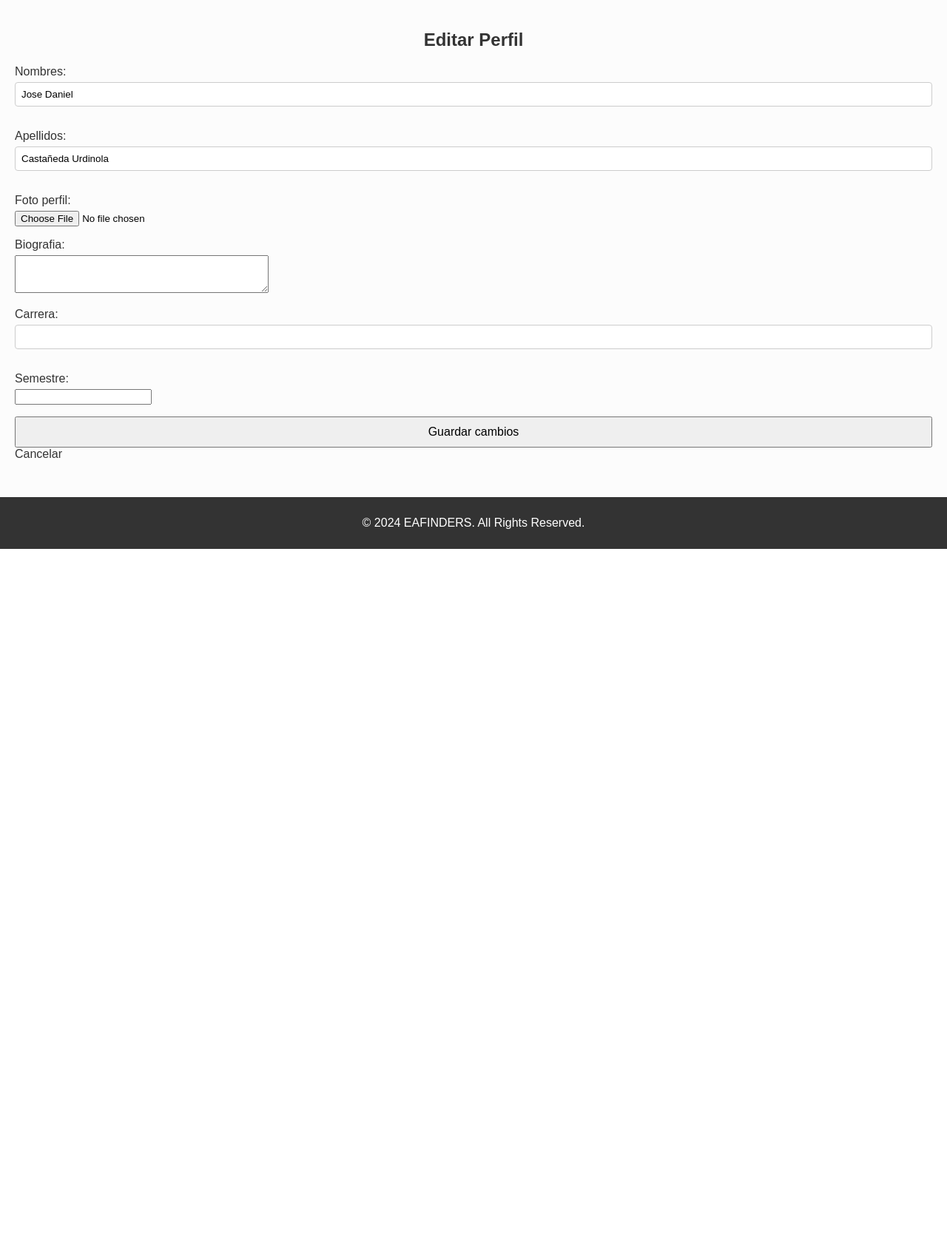
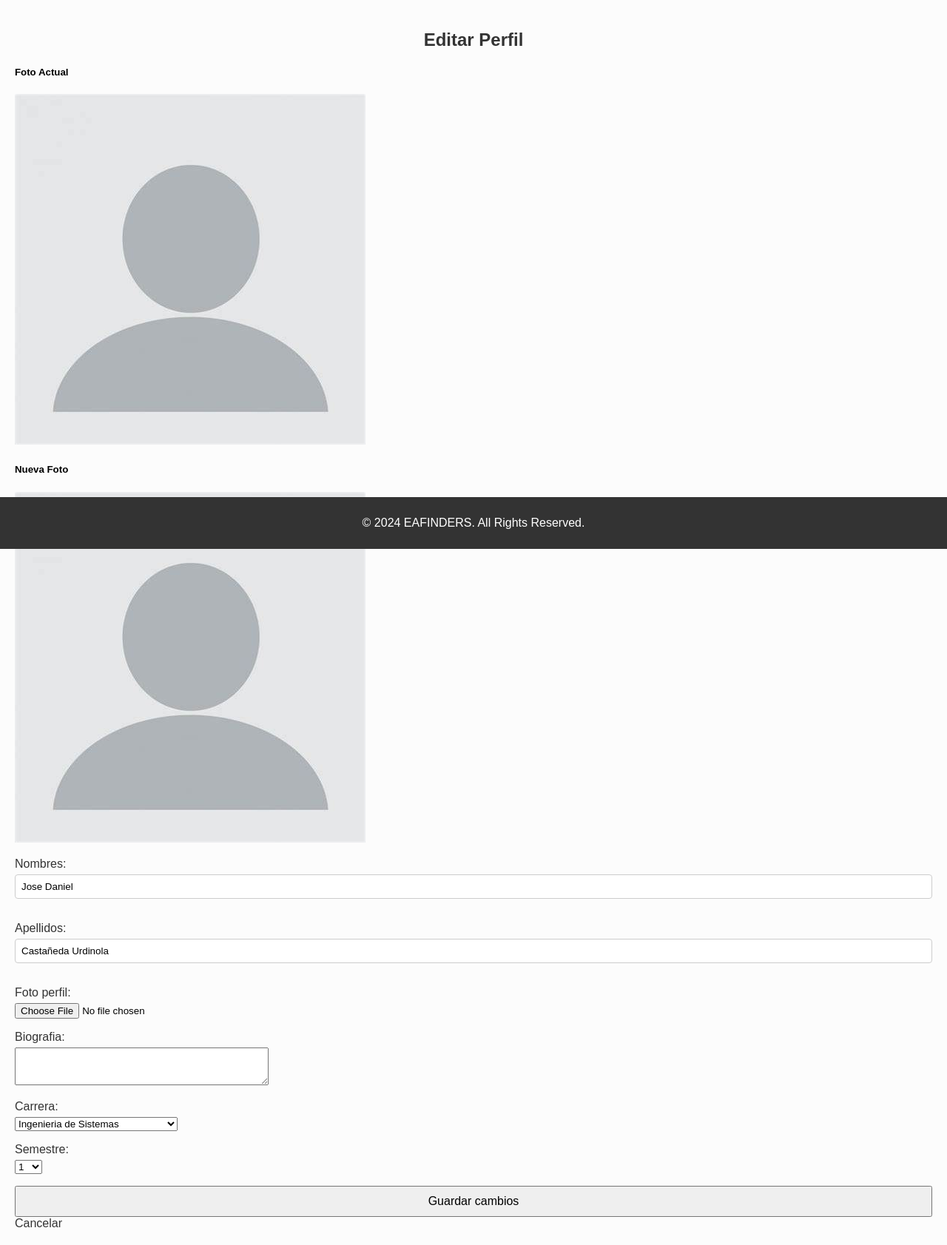
Before and after one commit to JoseDanielCU/Eafinders-Project, a Django app: page /EditProfile/ in a window 1280 px wide. Shown: the part 58-1741 px from the top of the page at 74% size. Before the commit the page ends 800 px from the top, so only its background shows below. Run offline with Django 5.2, Linux system fonts and the light colour scheme; a user stored in the database is signed in.

Commit message:
Actualización menor
Actualización en el sistema de edición de perfiles

```diff
--- a/EAFINDERS Demo/EAFINDERSAPP/App/Templates/EditProfile.html
+++ b/EAFINDERS Demo/EAFINDERSAPP/App/Templates/EditProfile.html
@@ -1,12 +1,51 @@
 {% extends 'Template.html' %}
 {% block title %} Edición Perfil {% endblock %}
+{% load static %}
+
+{% block extra_styles %}
+<style>
+    .profile-pics {
+        display: flex;
+        align-items: center;
+        gap: 20px;
+    }
+    .profile-pics img {
+        width: 150px;
+        height: 150px;
+        object-fit: cover;
+        border-radius: 50%;
+    }
+</style>
+{% endblock %}
 {% block content %}
   <h2>Editar Perfil</h2>
   <form method="POST" enctype="multipart/form-data">
     {% csrf_token %}
+    <div class="profile-pics mb-3">
+        <div>
+            <h5>Foto Actual</h5>
+            {% if user.foto_perfil %}
+                <img src="{{ user.foto_perfil.url }}" alt="Foto de perfil actual">
+            {% else %}
+                <img src="{% static 'default_profile.jpg' %}" alt="Foto de perfil actual">
+            {% endif %}
+        </div>
+        <div>
+            <h5>Nueva Foto</h5>
+            <img id="new-profile-pic" src="{% static 'default_profile.jpg' %}" alt="Nueva foto de perfil">
+        </div>
+    </div>
     {{ form.as_p }}
     <button type="submit" class="btn btn-primary">Guardar cambios</button>
+    <a href="{% url 'profile' user.id %}" class="btn btn-secondary ms-2">Cancelar</a>
   </form>
 
-  <a href="{% url 'profile' user_id=request.user.id %}">Cancelar</a>
+  <script>
+    document.querySelector('input[type="file"]').addEventListener('change', function(event) {
+        const [file] = event.target.files;
+        if (file) {
+            document.getElementById('new-profile-pic').src = URL.createObjectURL(file);
+        }
+    });
+  </script>
 {% endblock %}
--- a/EAFINDERS Demo/EAFINDERSAPP/App/Templates/Template.html
+++ b/EAFINDERS Demo/EAFINDERSAPP/App/Templates/Template.html
@@ -11,7 +11,6 @@
 </head>
 <body>
     {% load static %}
-
     <!-- Barra de Navegación -->
     <nav class="navbar navbar-expand-lg navbar-dark bg-primary">
         <div class="container-fluid">
@@ -27,7 +26,6 @@
                         <a class="nav-link" href="{% url 'home' %}">Home</a>
                     </li>
                 </ul>
-
                 <!-- Barra de Búsqueda -->
                 <form class="d-flex search-bar" method="GET" action="{% url 'buscar_usuarios' %}">
                     <input class="form-control me-2" type="search" name="query" placeholder="Buscar usuario..." aria-label="Search" required>
@@ -54,7 +52,6 @@
                         </li>
                         <li class="nav-item">
                             <button class="btn btn-danger" id="logout-btn">Cerrar sesión</button>
-
                             <!-- Formulario oculto que se enviará con JS -->
                             <form id="logout-form" method="post" action="{% url 'logout' %}" style="display:none;">
                                 {% csrf_token %}
--- a/EAFINDERS Demo/EAFINDERSAPP/App/forms.py
+++ b/EAFINDERS Demo/EAFINDERSAPP/App/forms.py
@@ -1,18 +1,18 @@
-
 from django import forms
 from django.core.exceptions import ValidationError
 from .models import Usuario
-
 
 class BuscarUsuarioForm(forms.Form):
     query = forms.CharField(
         label='Buscar usuario',
         widget=forms.TextInput(attrs={'class': 'form-control', 'placeholder': 'Buscar por nombre, apellido, carrera o email...'})
     )
+
 class LoginForm(forms.Form):
     email_institucional = forms.EmailField(widget=forms.EmailInput(attrs={'class': 'form-control'}),
                                            label="Correo Institucional")
     password = forms.CharField(widget=forms.PasswordInput(attrs={'class': 'form-control'}), label="Contraseña")
+
 class RegistroUsuarioForm(forms.ModelForm):
     confirm_password = forms.CharField(widget=forms.PasswordInput, label="Confirmar password")
 
@@ -57,6 +57,28 @@ class RegistroUsuarioForm(forms.ModelForm):
         return cleaned_data
 
 class EditarPerfilForm(forms.ModelForm):
+    SEMESTRE_CHOICES = [(i, str(i)) for i in range(1, 11)]  # Opciones de 1 a 10
+    CARRERA_CHOICES = [
+        ('Ingenieria de Sistemas', 'Ingenieria de Sistemas'),
+        ('Ingenieria de Diseño de Producto', 'Ingenieria de Diseño de Producto'),
+        ('Ingenieria Mecanica', 'Ingenieria Mecanica'),
+        ('Ingenieria Fisica', 'Ingenieria Fisica'),
+        ('Ingenieria Matematica', 'Ingenieria Matematica'),
+        ('Ingenieria Civil', 'Ingenieria Civil'),
+        ('Gastronomia', 'Gastronomia'),
+        ('Psicologia', 'Psicologia'),
+        ('Geologia', 'Geologia'),
+        ('Musica', 'Musica'),
+        ('Negocios Internacionales', 'Negocios Internacionales'),
+        ('Biologia', 'Biologia'),
+        ('Comunicación Social', 'Comunicación Social'),
+        ('Derecho', 'Derecho'),
+        ('Economia', 'Economia'),
+    ]
+
+    carrera = forms.ChoiceField(choices=CARRERA_CHOICES, label="Carrera")
+    semestre = forms.ChoiceField(choices=SEMESTRE_CHOICES, label="Semestre")
+
     class Meta:
         model = Usuario
         fields = ['nombres', 'apellidos', 'foto_perfil', 'biografia', 'carrera', 'semestre']  # Campos que se pueden editar
```
Also changed, not shown: EAFINDERS Demo/EAFINDERSAPP/db.sqlite3, EAFINDERS Demo/EAFINDERSAPP/media/perfil_fotos/IMG_20240312_160556.jpg (added).
